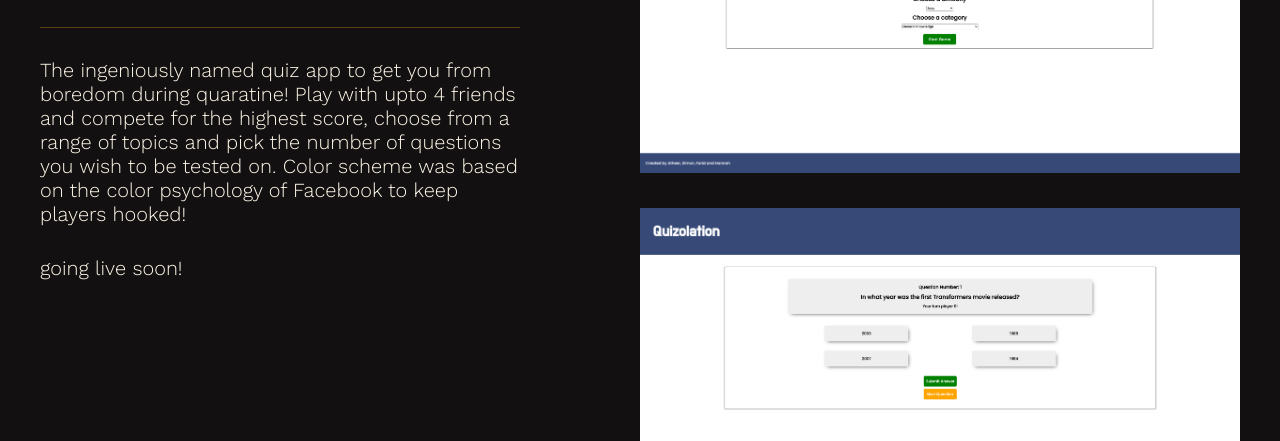
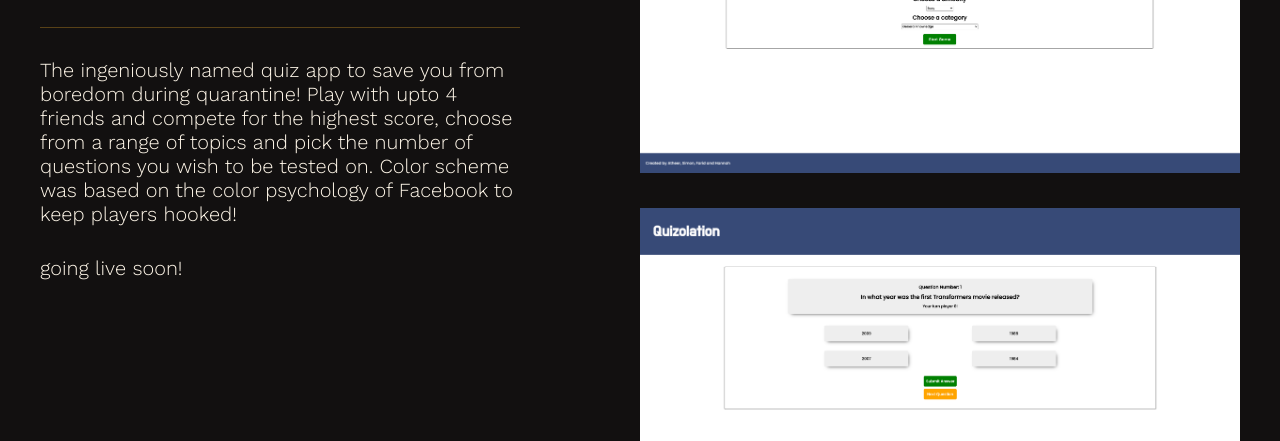
Before and after one commit to shewitt93/Portfolio, a website: page quizolation.html in a window 1280 px wide. Shown: the part 359-800 px from the top of the page. Drawn offline with nearby package versions, Linux system fonts and the light colour scheme.

```diff
--- a/quizolation.html
+++ b/quizolation.html
@@ -42,8 +42,8 @@
             </div>
           </section>
           <p class="mainText">
-            The ingeniously named quiz app to get you from boredom during
-            quaratine! Play with upto 4 friends and compete for the highest
+            The ingeniously named quiz app to save you from boredom during
+            quarantine! Play with upto 4 friends and compete for the highest
             score, choose from a range of topics and pick the number of
             questions you wish to be tested on. Color scheme was based on the
             color psychology of Facebook to keep players hooked!
```
